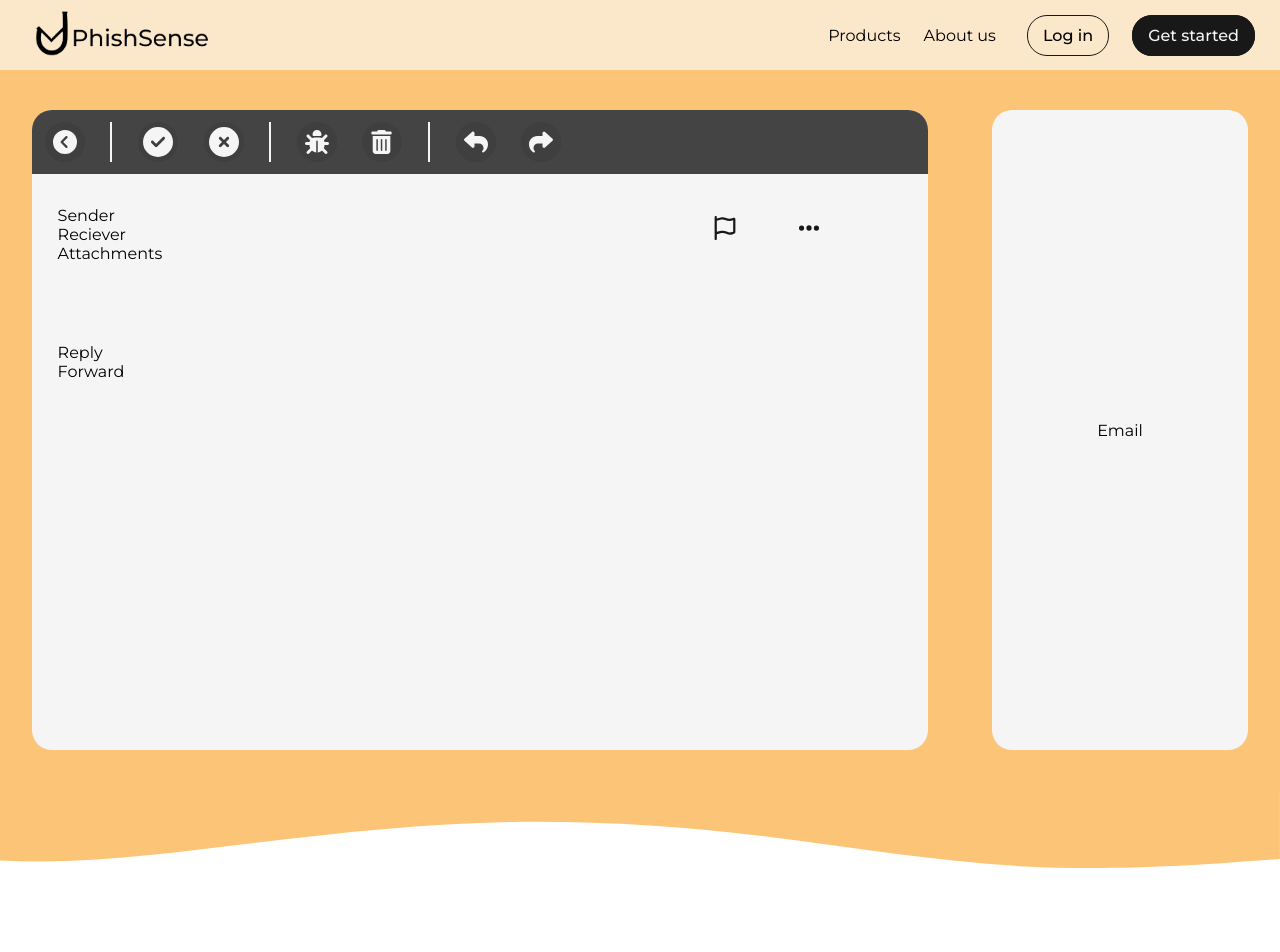
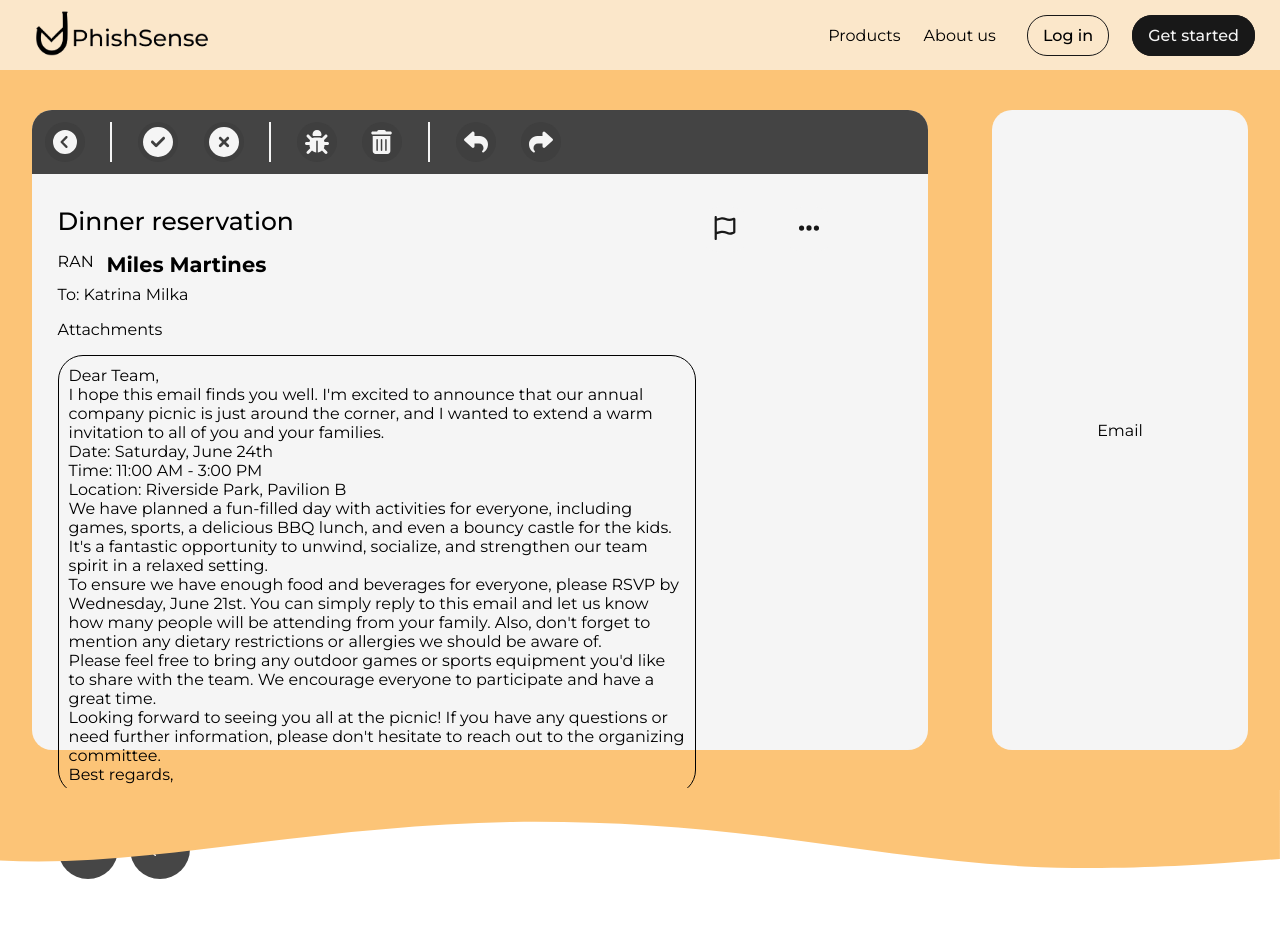
Before and after one commit to Que-sar/PhishSense, a React (Create React App) app: page /demo in a window 1280 px wide. Shown: the top 952 px of the page. Built offline with nearby package versions, Linux system fonts and the light colour scheme.

Commit message:
Simulation formatting, some left

```diff
--- a/src/components/home/Pricing.css
+++ b/src/components/home/Pricing.css
@@ -117,11 +117,6 @@
     font-weight: 600;
 }
 
-.pricing-panel-description {
-    display: flex;
-    justify-content: center;
-    align-items: center;
-}
 
 .enterpriseEntry {
     display: flex;
@@ -165,7 +160,7 @@
     justify-content: center;
     align-items: center;
     max-width: 80%;
-    font-size: calc(15px + 0.390625vw);
+    font-size: calc(18px + 0.390625vw);
 }
 
 .horizontalLine {
@@ -189,7 +184,7 @@
     display: flex;
     justify-content: center;
     align-items: center;
-    font-size: calc(15px + 0.390625vw);
+    font-size: calc(18px + 0.390625vw);
     font-weight: 450;
     margin-bottom: 5vh;
     max-width: 80%;
--- /dev/null
+++ b/src/components/simulation/Example.js
@@ -0,0 +1,27 @@
+import React from 'react'
+
+const  Example = () => {
+  return (
+    <>
+      <p>Dear Team,</p>
+
+        <p>I hope this email finds you well. I'm excited to announce that our annual company picnic is just around the corner, and I wanted to extend a warm invitation to all of you and your families.</p>
+
+        <p>Date: Saturday, June 24th<br/>
+        Time: 11:00 AM - 3:00 PM<br/>
+        Location: Riverside Park, Pavilion B</p>
+
+        <p>We have planned a fun-filled day with activities for everyone, including games, sports, a delicious BBQ lunch, and even a bouncy castle for the kids. It's a fantastic opportunity to unwind, socialize, and strengthen our team spirit in a relaxed setting.</p>
+
+        <p>To ensure we have enough food and beverages for everyone, please RSVP by Wednesday, June 21st. You can simply reply to this email and let us know how many people will be attending from your family. Also, don't forget to mention any dietary restrictions or allergies we should be aware of.</p>
+
+        <p>Please feel free to bring any outdoor games or sports equipment you'd like to share with the team. We encourage everyone to participate and have a great time.</p>
+
+        <p>Looking forward to seeing you all at the picnic! If you have any questions or need further information, please don't hesitate to reach out to the organizing committee.</p>
+
+        <p>Best regards,</p>
+    </>
+  )
+}
+
+export default Example;
--- a/src/components/simulation/Simulation.css
+++ b/src/components/simulation/Simulation.css
@@ -69,7 +69,6 @@
 .mail-identity {
     display: flex;
     flex-direction: column;
-    margin-bottom: 10vh;
 }
 
 .mail-options {
@@ -148,3 +147,66 @@
 .svg-icon {
     fill: #1ED44B;
   }
+
+.mail-subject {
+    font-size: calc(20px + 0.390625vw);
+    font-weight: 450;
+    margin-bottom: 2vh;
+}
+
+.sender-identity {
+    display: flex;
+}
+
+
+.sender-name{
+    font-size: calc(16px + 0.390625vw);
+    margin-bottom: 1vh;
+    font-weight: bold;
+    margin-left: 1vw;
+}
+
+.reciever-identity {
+    margin-bottom: 2vh;
+}
+
+.reply-click.bottom {
+    margin-right: 1vw;
+}
+
+.reply-click.bottom,
+.forward-click.bottom {
+    background: rgba(24, 24, 24, 0.8);
+    width: 60px;
+    height: 60px;
+    margin-bottom: 5vh;
+}
+
+.reply-click.bottom:hover,
+.forward-click.bottom:hover {
+    background-color: rgba(80, 77, 77, 0.9);
+    transition: background-color 0.3s ease;
+}
+
+.mail-foot {
+    display: flex;
+    align-items: center;
+    margin-top: 3vh;
+
+}
+
+
+.literal-email {
+    height: 100%;
+    overflow-y: auto;
+    margin-top: 2vh;
+    border-style: solid;
+    border-width: thin;
+    border-radius: 25px;
+  }
+
+  .read-container {
+    padding: 10px;
+    max-height: 60vh;
+    font-size: (16px + 0.390625vw);
+  }
--- a/src/components/simulation/Simulation.js
+++ b/src/components/simulation/Simulation.js
@@ -9,6 +9,7 @@ import Forward from "../images/simulationIconsSmaller/forward.svg";
 import LightFlag from "../images/simulationIconsSmaller/lightflag.svg";
 import DarkFlag from "../images/simulationIconsSmaller/darkflag.svg";
 import More from "../images/simulationIconsSmaller/more.svg";
+import Example from './Example';
 
 const Simulation = () => {
 
@@ -84,9 +85,18 @@ const Simulation = () => {
             <div className='mail-body'>
                 <div className='mail-head'>
                     <div className='mail-identity'>
-                        <div className='sender-identity'>Sender</div>
-                        <div className='sender-identity'>Reciever</div>
+                        <div className='mail-subject'>Dinner reservation</div>
+                        <div className='sender-identity'>
+                            <div className='sender-photo'>RAN</div>
+                            <div className='sender-name'>Miles Martines</div>
+                        </div>
+                        <div className='reciever-identity'>To: Katrina Milka</div>
                         <div className='mail-attachments'>Attachments</div>
+                        <div className='literal-email'>
+                            <div className="read-container">
+                                <Example />
+                            </div>
+                        </div>
                     </div>
                     <div className='mail-options'>
                         <div className='icon flag-button'>
@@ -102,8 +112,16 @@ const Simulation = () => {
                     </div>
                 </div>
                 <div className='mail-foot'>
-                    <div className='reply-button'>Reply</div>
-                    <div className='forward-button'>Forward</div>
+                    <div className='reply-button'>
+                        <button className='reply-click bottom'>
+                            <img src={Reply} alt='Reply' className='reply-icon-down'/>
+                        </button>
+                    </div>
+                    <div className='forward-button'>
+                        <button className='forward-click bottom'>
+                            <img src={Forward} alt='Forward' />
+                        </button>
+                    </div>
                 </div>
             </div>
         </div>
```
